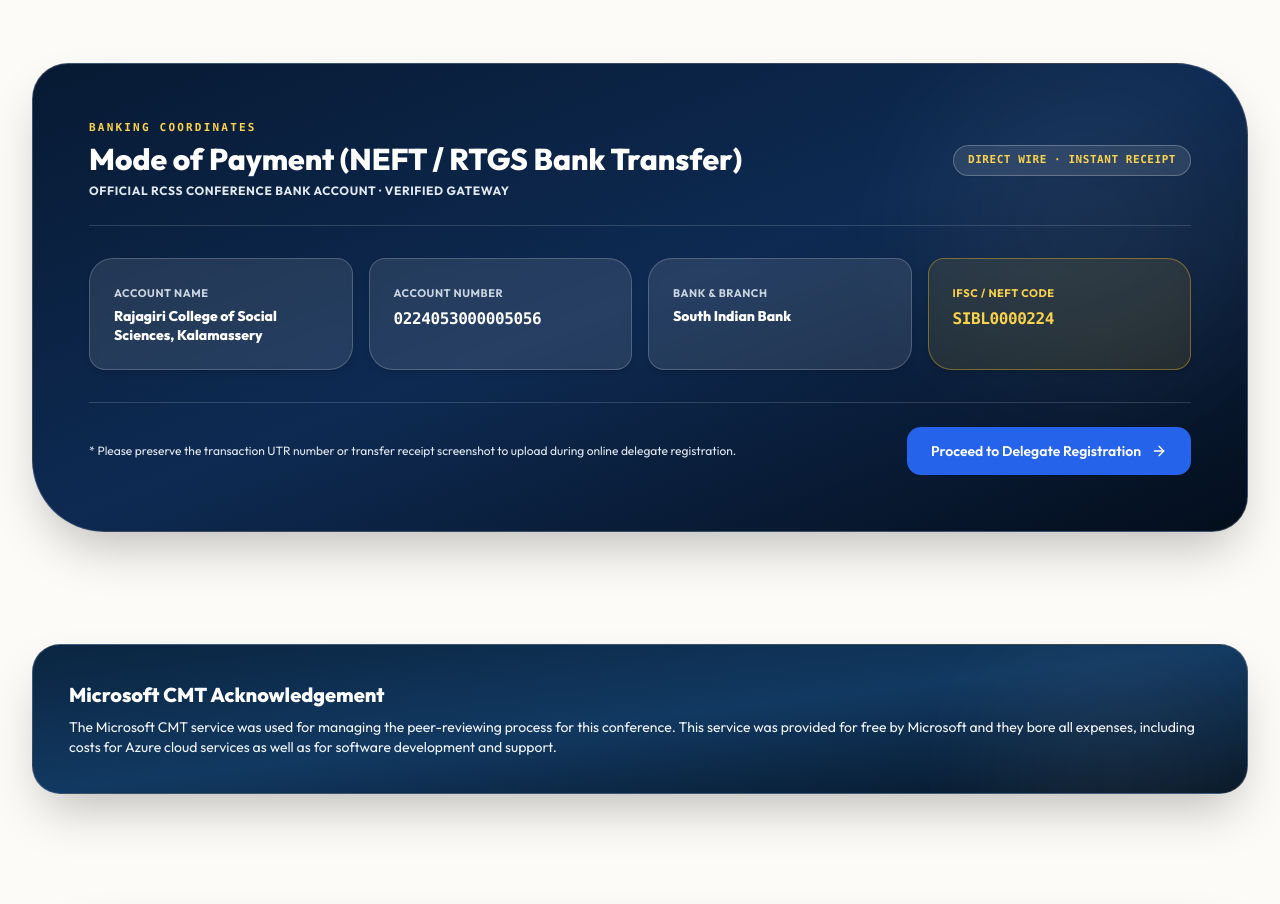
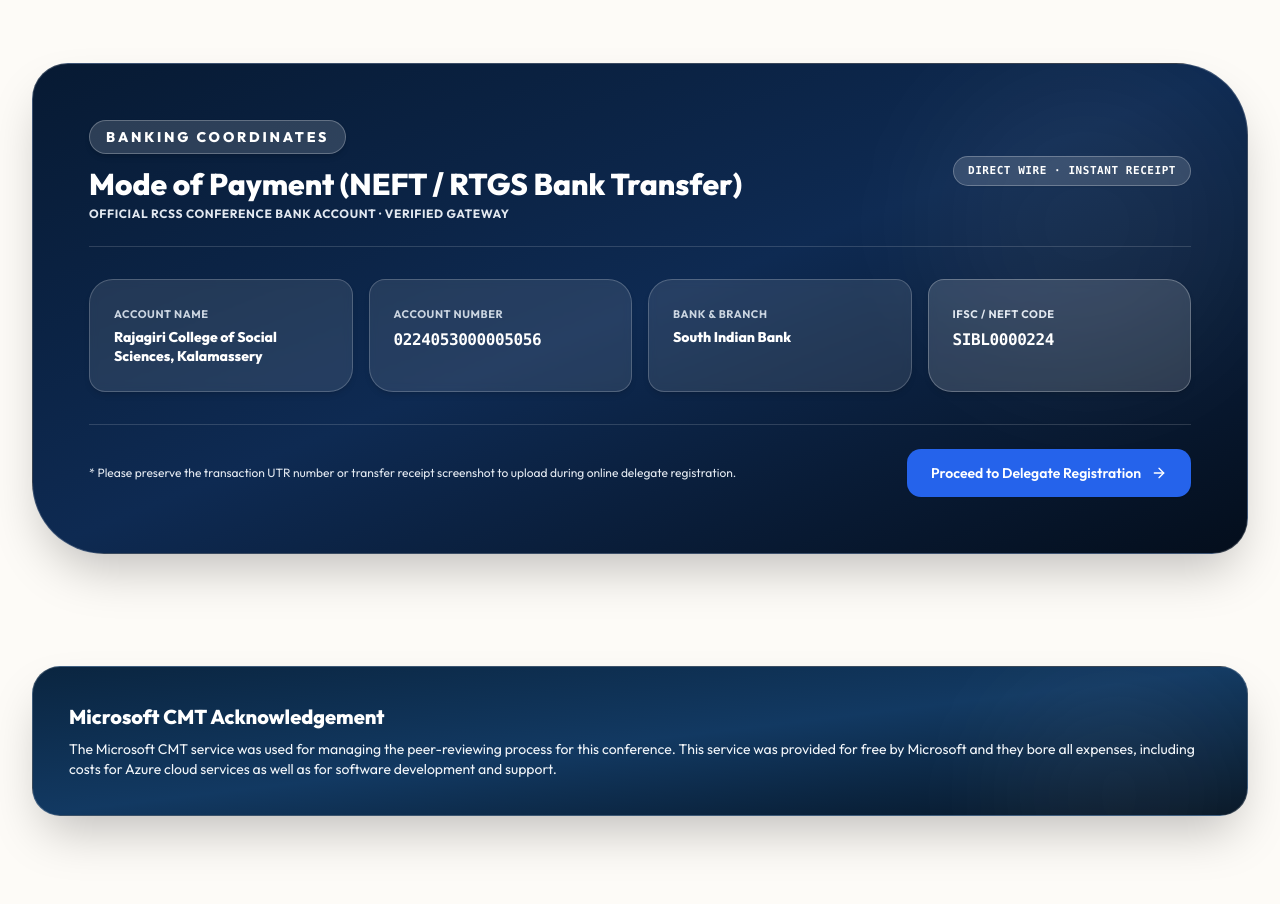
Before and after one commit to Rlabzteam/Dyuti27, a React (Vite) app: page /cfp in a window 1280 px wide. Shown: the part 4680-5584 px from the top of the page. Built offline with nearby package versions, Linux system fonts and the light colour scheme.

Commit message:
Update Banking Coordinates label to bold, white, and high-visibility glassmorphic badge

```diff
--- a/src/pages/CallForPapers.tsx
+++ b/src/pages/CallForPapers.tsx
@@ -587,17 +587,17 @@
 
           <div className="flex flex-col sm:flex-row sm:items-center justify-between gap-4 mb-8 pb-6 border-b border-white/15 relative z-10">
             <div>
-              <span className="text-[11px] font-mono font-black uppercase tracking-[0.2em] text-amber-300 block mb-1">
-                Banking Coordinates
-              </span>
+              <div className="inline-flex items-center px-4 py-1.5 rounded-full bg-white/15 border border-white/25 text-white text-xs sm:text-sm font-sans font-black uppercase tracking-[0.2em] mb-3 shadow-md">
+                <span>Banking Coordinates</span>
+              </div>
               <h4 className="font-heading text-2xl sm:text-3xl text-white font-black m-0">
                 Mode of Payment (NEFT / RTGS Bank Transfer)
               </h4>
-              <span className="text-xs font-sans text-slate-200 uppercase tracking-wider font-bold">
+              <span className="text-xs font-sans text-slate-200 uppercase tracking-wider font-bold block mt-1">
                 Official RCSS Conference Bank Account &middot; Verified Gateway
               </span>
             </div>
-            <span className="text-[11px] font-mono uppercase tracking-wider text-amber-300 bg-white/10 border border-white/25 px-3.5 py-1.5 rounded-full font-black self-start sm:self-auto shadow-sm">
+            <span className="text-[11px] font-mono uppercase tracking-wider text-white bg-white/15 border border-white/25 px-3.5 py-1.5 rounded-full font-black self-start sm:self-auto shadow-sm">
               Direct Wire &middot; Instant Receipt
             </span>
           </div>
@@ -637,12 +637,12 @@
               </div>
             </div>
 
-            <div className="p-6 rounded-2xl rounded-tr-3xl rounded-bl-3xl bg-amber-400/10 hover:bg-amber-400/15 border border-amber-400/40 hover:border-amber-400/60 transition-all backdrop-blur-sm shadow-md flex flex-col justify-between">
+            <div className="p-6 rounded-2xl rounded-tr-3xl rounded-bl-3xl bg-white/15 hover:bg-white/20 border border-white/25 hover:border-white/35 transition-all backdrop-blur-sm shadow-md flex flex-col justify-between">
               <div>
-                <span className="text-[11px] text-amber-300 font-sans uppercase font-bold tracking-wider block mb-1">
+                <span className="text-[11px] text-slate-200 font-sans uppercase font-bold tracking-wider block mb-1">
                   IFSC / NEFT Code
                 </span>
-                <strong className="text-amber-300 font-mono font-black text-base block tracking-tight">
+                <strong className="text-white font-mono font-black text-base block tracking-tight">
                   {CONFERENCE_DATA.bankDetails.ifsc}
                 </strong>
               </div>
```
